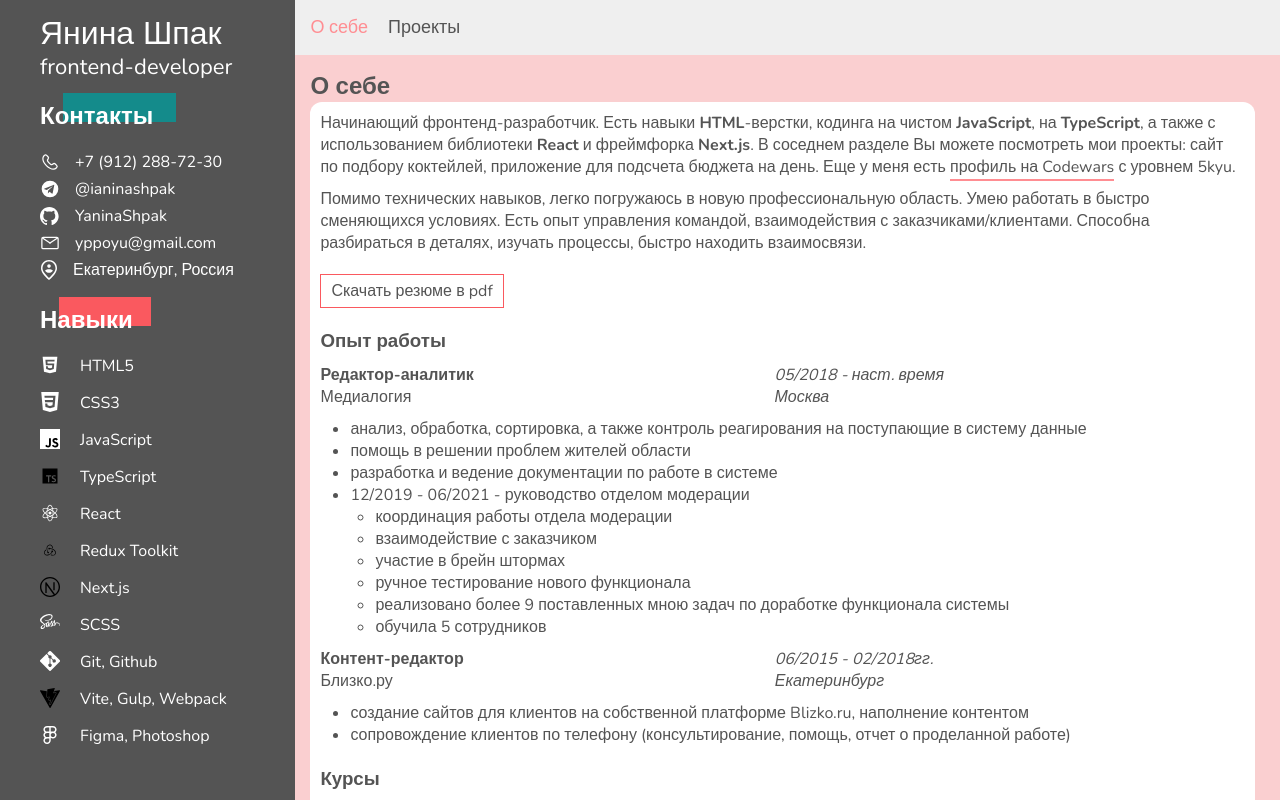
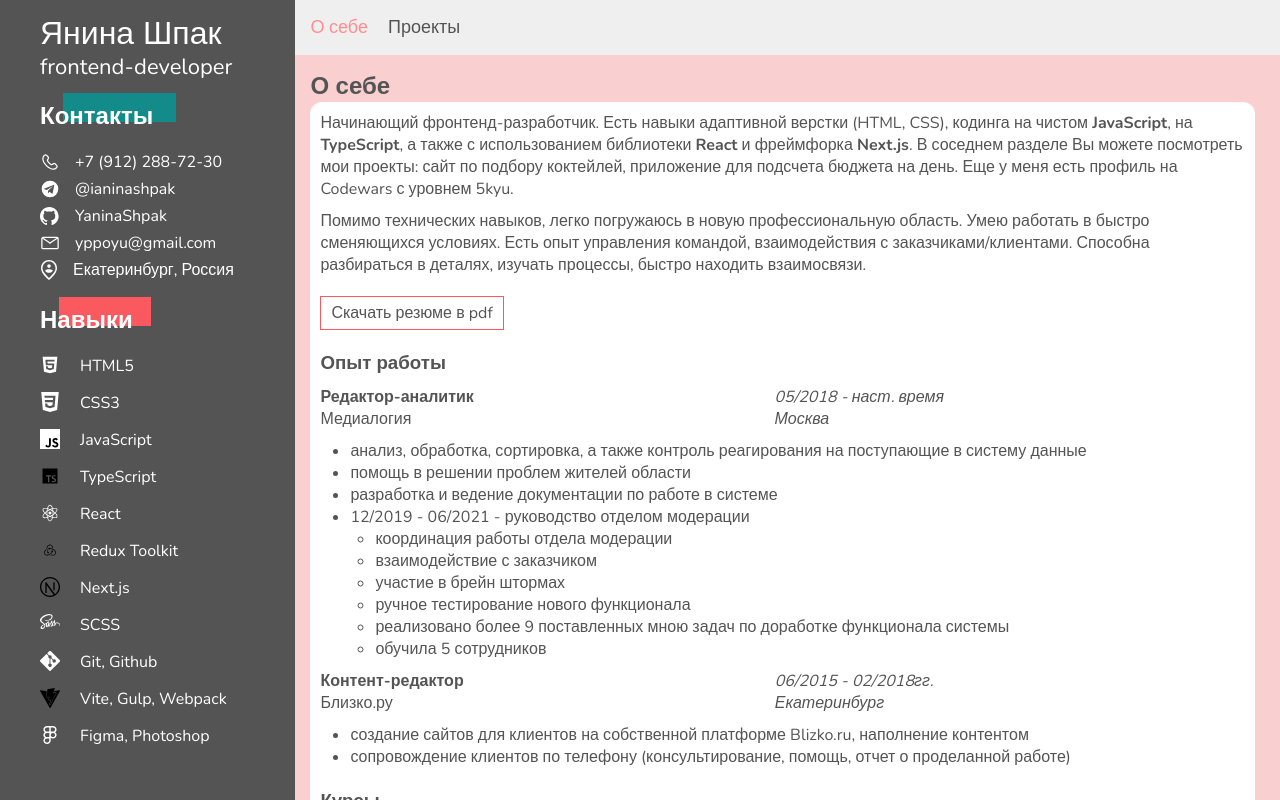
Before and after one commit to YaninaShpak/ianina-shpak-cv, a Next.js app: page /about in a window 1280 px wide. Built offline with nearby package versions, Linux system fonts and the light colour scheme; a web font is replaced by a local one.

Commit message:
refactor: change text

```diff
--- a/app/(pages)/about/page.js
+++ b/app/(pages)/about/page.js
@@ -8,7 +8,7 @@ export default function About() {
       <div className="aboutWrapper">
         <div className="aboutInfo">
           <p>
-            Начинающий фронтенд-разработчик. Есть навыки <b>HTML</b>-верстки,
+            Начинающий фронтенд-разработчик. Есть навыки адаптивной верстки (HTML, CSS),
             кодинга на чистом <b>JavaScript</b>, на <b>TypeScript</b>, а также с
             использованием библиотеки <b>React</b> и фреймфорка <b>Next.js</b>.
             В соседнем разделе Вы можете посмотреть мои проекты: сайт по подбору
```
